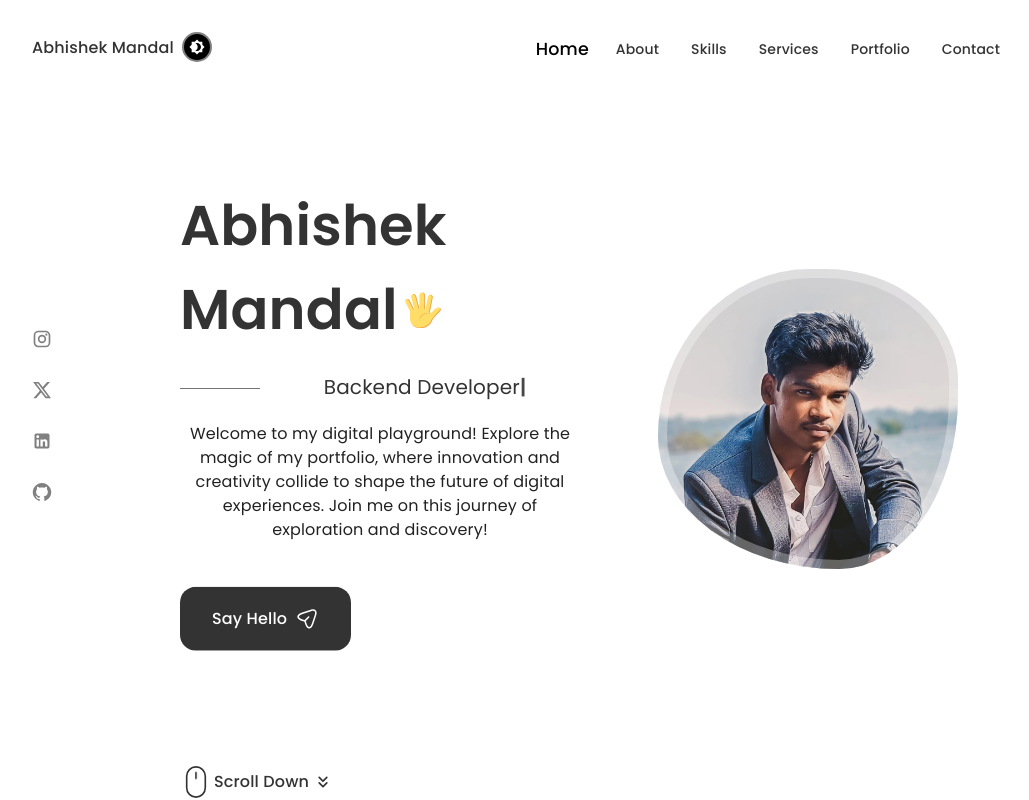
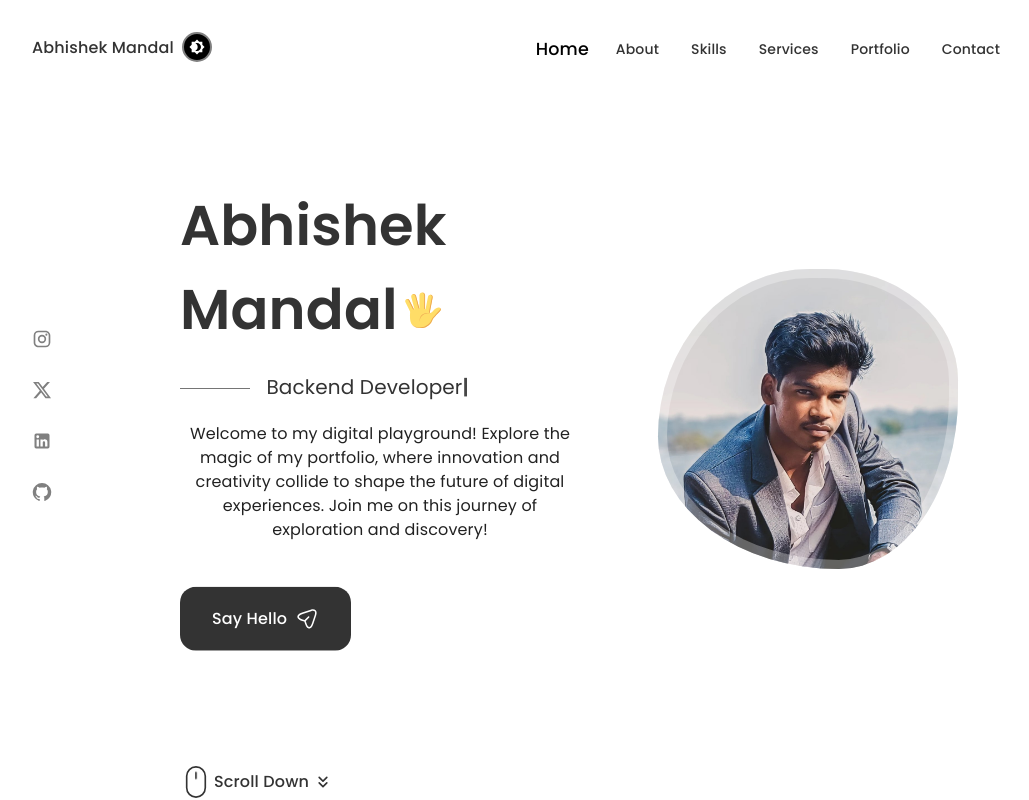
Before and after one commit to abhisheksmandal/portfolio, a React (Vite) app in the folder frontend/: page / in a window 1280 px wide. Shown: the top 800 px of the page, without its empty margins (124-1153 px from the left). Built offline with nearby package versions, Linux system fonts and the light colour scheme.

Commit message:
Fixed home_subtitle alignment and added dark mode color to home image border

```diff
--- a/frontend/src/ToggleColorMode.jsx
+++ b/frontend/src/ToggleColorMode.jsx
@@ -45,6 +45,7 @@ function ToggleColorMode() {
     --header-border-color: 0 4px 4px -4px rgba(0, 0, 0, 0.15),
     0 -4px 4px -4px rgba(0, 0, 0, 0.15);
     --border-color: rgba(0, 0, 0, 0.1);
+    --border-shadow-color: rgb(255 255 255 / 30%);
   `;
 
   const darkModeCssVariables = `
@@ -57,6 +58,7 @@ function ToggleColorMode() {
     --header-border-color: 0 4px 4px -4px rgba(255, 255, 255, 0.15),
     0 -4px 4px -4px rgba(255, 255, 255, 0.15);
     --border-color: rgba(255, 255, 255, 0.1);
+    --border-shadow-color: rgb(255 255 255 / 70%);
   `;
 
   const theme = React.useMemo(
--- a/frontend/src/components/home/home.css
+++ b/frontend/src/components/home/home.css
@@ -75,10 +75,14 @@
     /* width: 400px; */
 }
 
+.home__subtitle p {
+    display: flex;
+}
+
 .home__subtitle::before {
     content: "";
     position: absolute;
-    width: 80px;
+    width: 70px;
     height: 1px;
     background-color: var(--text-color);
     left: 0;
@@ -267,6 +271,10 @@
         /* Centering the image horizontally */
     }
 
+    .home__subtitle p {
+        display:block;
+    }
+
     .home__hand {
         width: 22px;
         height: 22px;
```
